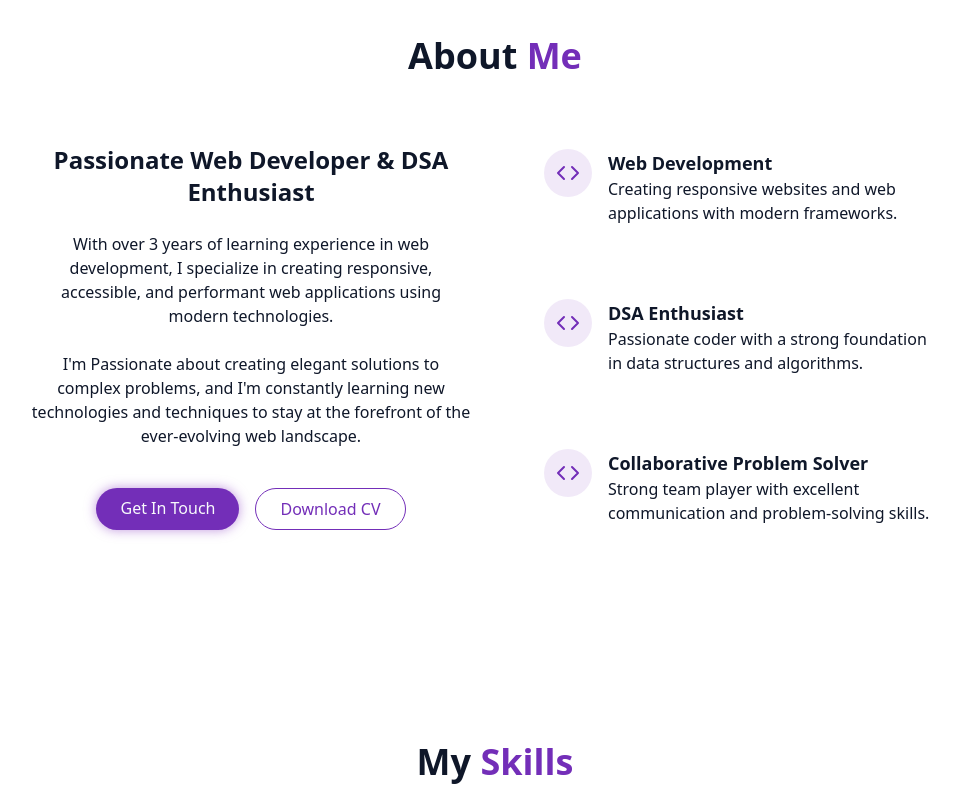
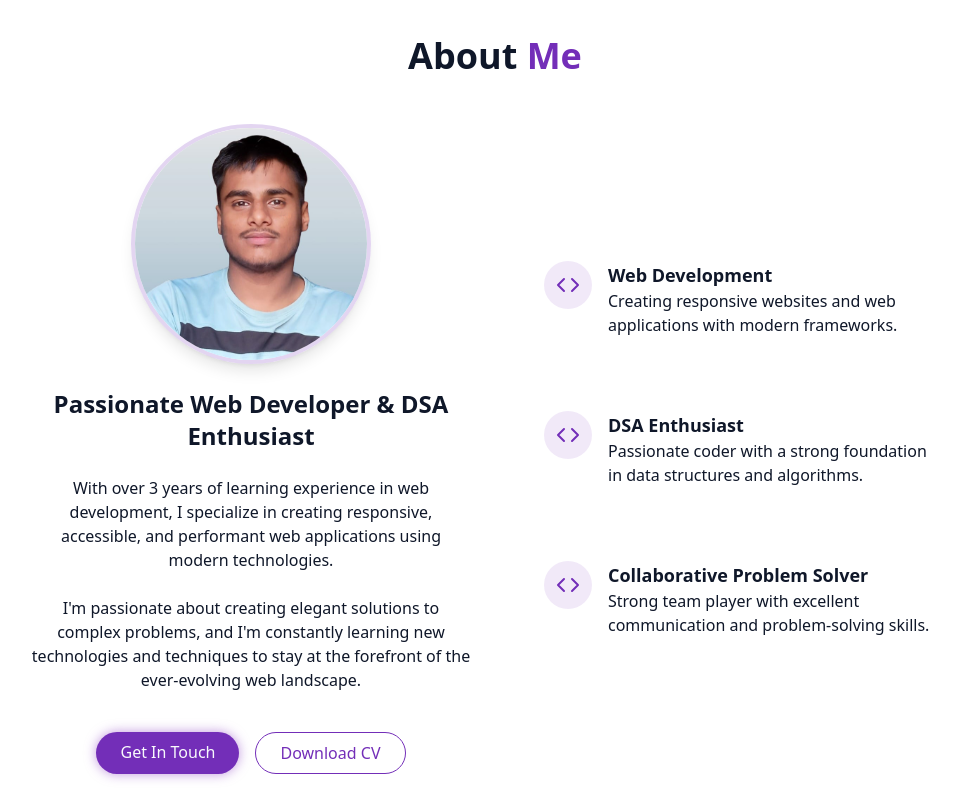
Before and after one commit to vkp7782/ReactPortpolio, a React (Vite) app: page / in a window 1280 px wide. Shown: the part 860-1660 px from the top of the page, without its empty margins (145-1104 px from the left). Built offline with nearby package versions, Linux system fonts and the light colour scheme.

Commit message:
Update AboutMe.jsx

```diff
--- a/src/components/AboutMe.jsx
+++ b/src/components/AboutMe.jsx
@@ -7,14 +7,42 @@ export const AboutMe = () => {
                 <h2 className="text-3xl md:text-4xl font-bold mb-12 text-center">
                     About <span className="text-primary">Me</span>
                 </h2>
+
                 <div className="grid grid-cols-1 md:grid-cols-2 gap-12 items-center">
-                    <div className="space-y-6">
-                        <h3 className="text-2xl font-semibold">Passionate Web Developer & DSA Enthusiast</h3>
 
-                        <p className="text-muted-foreground">With over 3 years of learning experience in web development, I specialize in creating responsive, accessible, and performant web applications using modern technologies.</p>
-                        <p className="text-muted-foreground">I'm Passionate about creating elegant solutions to complex problems, and I'm constantly learning new technologies and techniques to stay at the forefront of the ever-evolving web landscape.</p>
+                    {/* Left Side - Profile & Description */}
+                    <div className="space-y-6 text-center">
+
+                        {/* Profile Image Always Center */}
+                        <div className="flex justify-center">
+                            <img
+                                src="/projects/profile1.jpg"
+                                alt="Profile"
+                                className="w-32 h-32 md:w-48 md:h-48 lg:w-60 lg:h-60 rounded-full object-cover shadow-lg border-4 border-primary/20 transition-transform duration-500 hover:scale-105 hover:shadow-2xl hover:border-primary"
+                            />
+                        </div>
+
+                        {/* Heading just below image */}
+                        <h3 className="text-2xl font-semibold mt-4">
+                            Passionate Web Developer & DSA Enthusiast
+                        </h3>
+
+                        <p className="text-muted-foreground max-w-2xl mx-auto">
+                            With over 3 years of learning experience in web development,
+                            I specialize in creating responsive, accessible, and performant
+                            web applications using modern technologies.
+                        </p>
+
+                        <p className="text-muted-foreground max-w-2xl mx-auto">
+                            I'm passionate about creating elegant solutions to complex problems,
+                            and I'm constantly learning new technologies and techniques to stay
+                            at the forefront of the ever-evolving web landscape.
+                        </p>
+
                         <div className="flex flex-col sm:flex-row gap-4 pt-4 justify-center">
-                            <a href="#contact" className="cosmic-button">Get In Touch</a>
+                            <a href="#contact" className="cosmic-button">
+                                Get In Touch
+                            </a>
                             <a
                                 href="/portfolio_resume.pdf"
                                 target="_blank"
@@ -23,10 +51,10 @@ export const AboutMe = () => {
                             >
                                 Download CV
                             </a>
-
                         </div>
                     </div>
 
+                    {/* Right Side - Skills Cards */}
                     <div className="grid grid-cols-1 gap-6">
                         <div className="gradient-border p-6 card-hover">
                             <div className="flex items-start gap-4">
@@ -35,34 +63,44 @@ export const AboutMe = () => {
                                 </div>
                                 <div className="text-left">
                                     <h4 className="font-semibold text-lg">Web Development</h4>
-                                    <p className="text-muted-foreground">Creating responsive websites and web applications with modern frameworks.</p>
+                                    <p className="text-muted-foreground">
+                                        Creating responsive websites and web applications with modern frameworks.
+                                    </p>
                                 </div>
                             </div>
                         </div>
-                        <div className="gradient-border p-6 card-hover"> <div className="flex items-start gap-4">
+
+                        <div className="gradient-border p-6 card-hover">
+                            <div className="flex items-start gap-4">
                                 <div className="p-3 rounded-full bg-primary/10">
                                     <Code className="h-6 w-6 text-primary" />
                                 </div>
                                 <div className="text-left">
                                     <h4 className="font-semibold text-lg">DSA Enthusiast</h4>
-                                <p className="text-muted-foreground">Passionate coder with a strong foundation in data structures and algorithms.</p>
+                                    <p className="text-muted-foreground">
+                                        Passionate coder with a strong foundation in data structures and algorithms.
+                                    </p>
                                 </div>
                             </div>
                         </div>
-                        <div className="gradient-border p-6 card-hover"> <div className="flex items-start gap-4">
+
+                        <div className="gradient-border p-6 card-hover">
+                            <div className="flex items-start gap-4">
                                 <div className="p-3 rounded-full bg-primary/10">
                                     <Code className="h-6 w-6 text-primary" />
                                 </div>
                                 <div className="text-left">
                                     <h4 className="font-semibold text-lg">Collaborative Problem Solver</h4>
-                                <p className="text-muted-foreground">Strong team player with excellent communication and problem-solving skills.</p>
+                                    <p className="text-muted-foreground">
+                                        Strong team player with excellent communication and problem-solving skills.
+                                    </p>
+                                </div>
+                            </div>
                         </div>
                     </div>
 
                 </div>
             </div>
-                </div>
-            </div>
         </section>
     );
-}
+};
```
Lines whose indentation alone changed are shown as unchanged.
